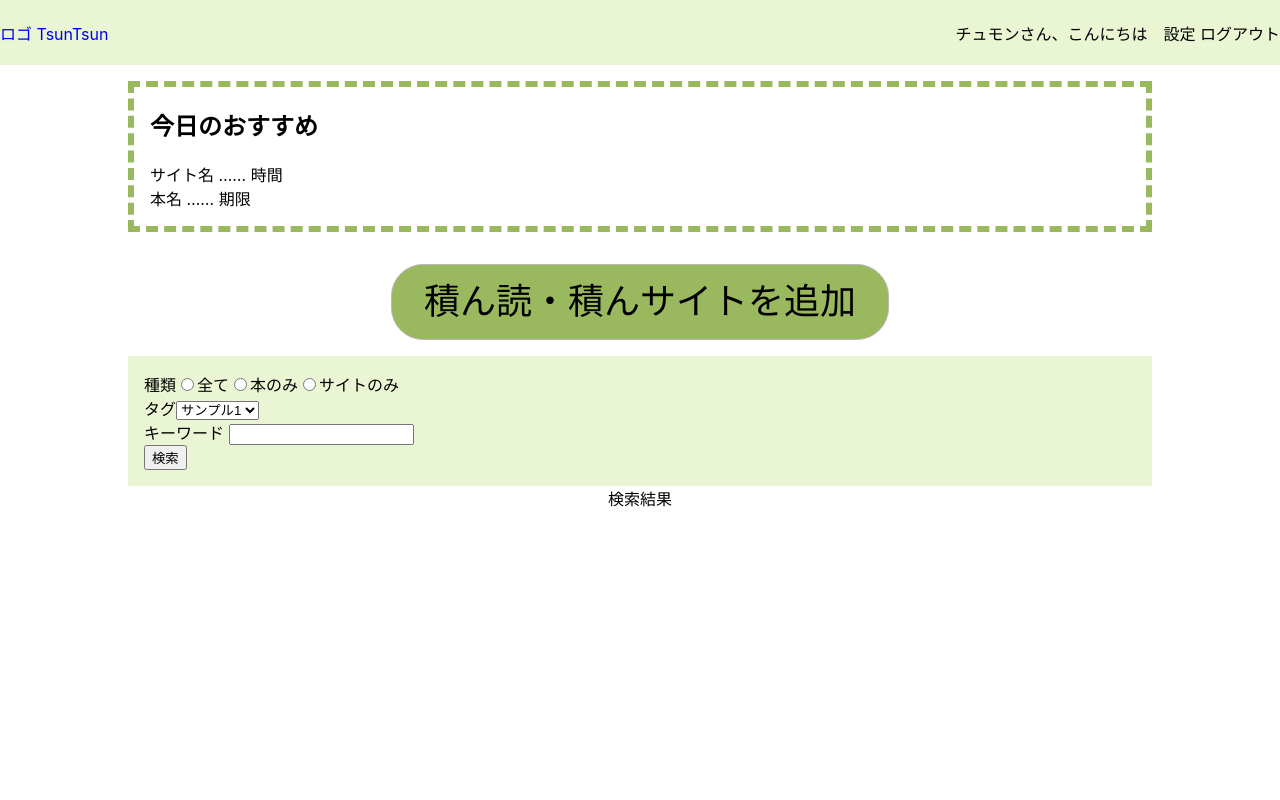
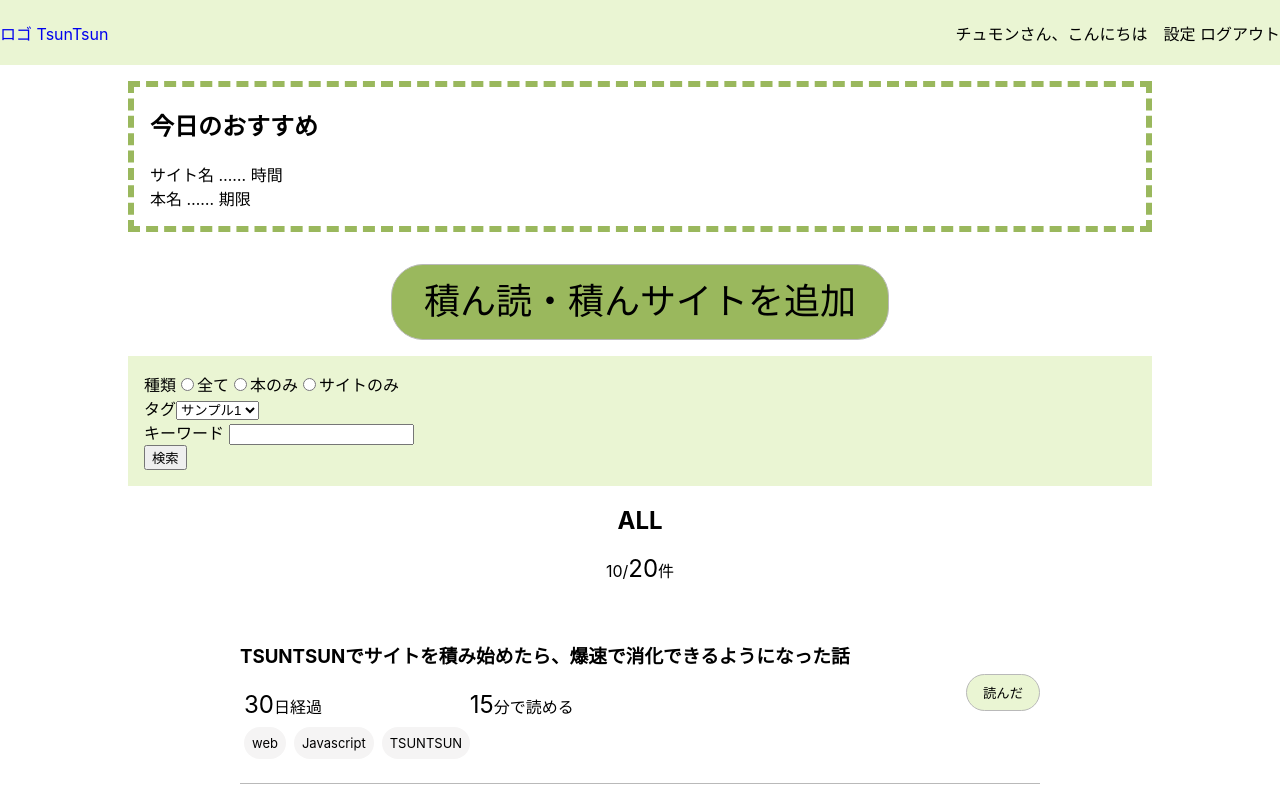
Before and after one commit to chum0n/TSUNTSUN, a React (Create React App) app in the folder frontend/tsuntsun/: page / in a window 1280 px wide. Shown: the top 800 px of the page. Built offline with nearby package versions, Linux system fonts and the light colour scheme.

Commit message:
add: result of all

```diff
--- /dev/null
+++ b/frontend/tsuntsun/src/component/button.tsx
@@ -0,0 +1,20 @@
+import styled from "styled-components";
+
+const Button: React.FC = ({ children }) => {
+  return <NomalButton>{children}</NomalButton>;
+};
+
+export default Button;
+
+const NomalButton = styled.button`
+  background: #eaf5d3;
+  border: 0.5px solid #b9b9b9;
+  box-sizing: border-box;
+  border-radius: 32px;
+  padding: 8px 16px;
+  margin: 4px auto;
+  cursor: pointer;
+  :hover {
+    background: #9ab85d;
+  }
+`;
--- /dev/null
+++ b/frontend/tsuntsun/src/component/card.tsx
@@ -0,0 +1,26 @@
+import styled from "styled-components";
+import Tsumi from "./tsumi";
+
+function Card() {
+  const list = [];
+  for (let index = 0; index < 10; index++) {
+    list.push(<Tsumi></Tsumi>);
+  }
+  return (
+    <div>
+      <h2>ALL</h2>
+      <div>
+        10/<NumBig>20</NumBig>件
+      </div>
+      {list}
+    </div>
+  );
+}
+
+export default Card;
+
+const NumBig = styled.span`
+  font-size: 24px;
+  font-weight: 400;
+  line-height: 28px;
+`;
--- a/frontend/tsuntsun/src/component/resultArea.tsx
+++ b/frontend/tsuntsun/src/component/resultArea.tsx
@@ -1,5 +1,11 @@
+import Card from "./card";
+
 function ResultArea() {
-  return <div className="result-area">検索結果</div>;
+  return (
+    <div className="result-area">
+      <Card></Card>
+    </div>
+  );
 }
 
 export default ResultArea;
--- /dev/null
+++ b/frontend/tsuntsun/src/component/tag.tsx
@@ -0,0 +1,16 @@
+import styled from "styled-components";
+
+const Tag: React.FC<{ name: string }> = ({ name }) => {
+  return <NomalTag>{name}</NomalTag>;
+};
+
+export default Tag;
+
+const NomalTag = styled.div`
+  display: inline-block;
+  background: #f5f4f4;
+  border-radius: 19.5px;
+  padding: 8px;
+  margin: 4px;
+  font-size: small;
+`;
--- /dev/null
+++ b/frontend/tsuntsun/src/component/tsumi.tsx
@@ -0,0 +1,65 @@
+import styled from "styled-components";
+import Button from "./button";
+import Tag from "./tag";
+
+function Tsumi() {
+  return (
+    <Article>
+      <ContentWrap>
+        <Title>
+          TSUNTSUNでサイトを積み始めたら、爆速で消化できるようになった話
+        </Title>
+        <StatusBlack>
+          <Status>
+            <NumBig>30</NumBig>日経過
+          </Status>
+          <Status>
+            <NumBig>15</NumBig>分で読める
+          </Status>
+        </StatusBlack>
+        <StatusBlack>
+          <Tag name="web"></Tag>
+          <Tag name="Javascript"></Tag>
+          <Tag name="TSUNTSUN"></Tag>
+        </StatusBlack>
+      </ContentWrap>
+      <Button>読んだ</Button>
+    </Article>
+  );
+}
+
+export default Tsumi;
+
+const Title = styled.h3`
+  text-align: left;
+`;
+
+const Article = styled.article`
+  display: flex;
+  align-items: center;
+  max-width: 800px;
+  margin: 20px auto;
+  padding: 20px 0;
+  border-bottom: 0.5px solid #b9b9b9;
+`;
+
+const StatusBlack = styled.div`
+  display: flex;
+`;
+
+const Status = styled.div`
+  display: inline-block;
+  width: 30%;
+  text-align: left;
+  margin: 4px;
+`;
+
+const NumBig = styled.span`
+  font-size: 24px;
+  font-weight: 400;
+  line-height: 28px;
+`;
+
+const ContentWrap = styled.div`
+  flex: auto;
+`;
```
